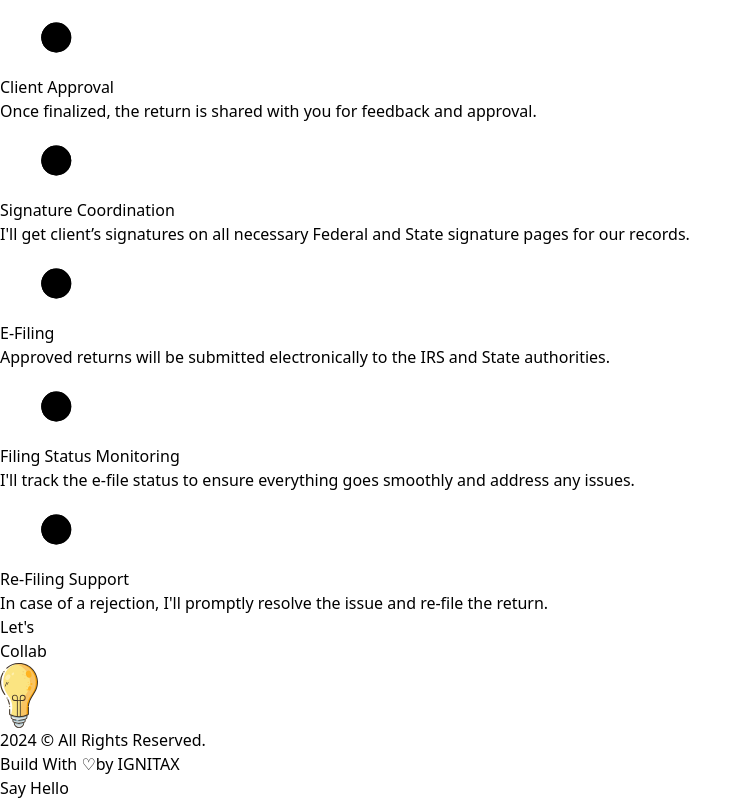
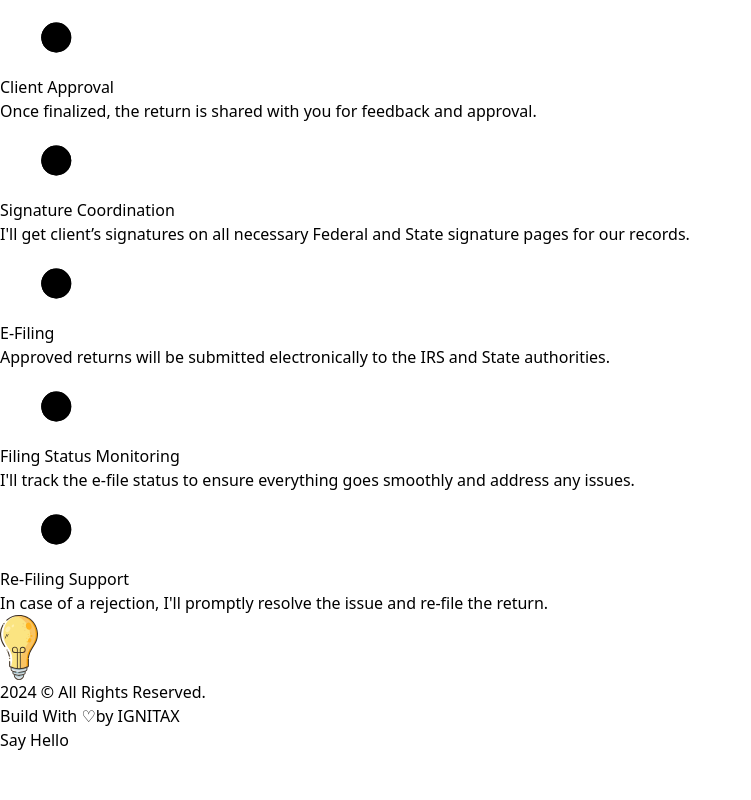
Before and after one commit to technoprogramming92/yash-port-2, a Next.js app: page / in a window 1280 px wide. Shown: the part 3150-3950 px from the top of the page, without its empty margins (0-751 px from the left). After the commit the page ends 3902 px from the top, so only its background shows below. Built offline with nearby package versions, Linux system fonts and the light colour scheme.

Commit message:
Update index.js

```diff
--- a/src/pages/index.js
+++ b/src/pages/index.js
@@ -69,7 +69,7 @@ export default function Home() {
           </div>
           <HomePageComp />
         </Layout>
-        <HireMe />
+        {/* <HireMe /> */}
 
         <div className="absolute right-8 bottom-8 inline-block w-24 md:hidden">
           <Image src={lightBulb} alt="Yash Shah" className="w-full h-auto" />
```
